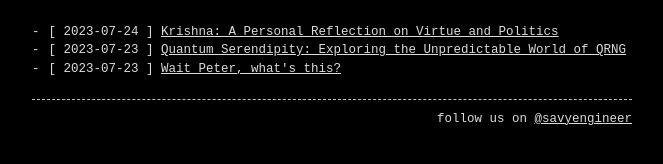
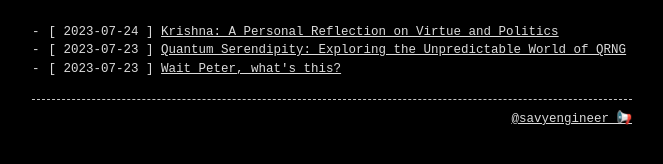
Before and after one commit to heysouravv/public, a Jekyll site: the page built from index.md, in a window 1280 px wide. Shown: the part 256-420 px from the top of the page, without its empty margins (308-971 px from the left). Built offline with Jekyll 4.4.1, drawn with Linux system fonts in a browser that asks for light colours.

Commit message:
mod _footer

```diff
--- a/_config.yml
+++ b/_config.yml
@@ -5,6 +5,6 @@ header_pages:
   - index.md
   - about.md
   - contact.md
-footer: 'follow us on <a href="https://twitter.com/savyengineer">@savyengineer</a>'
+footer: '<a href="https://twitter.com/savyengineer">@savyengineer 📢</a>'
 plugins:
   - jekyll-seo-tag
```
